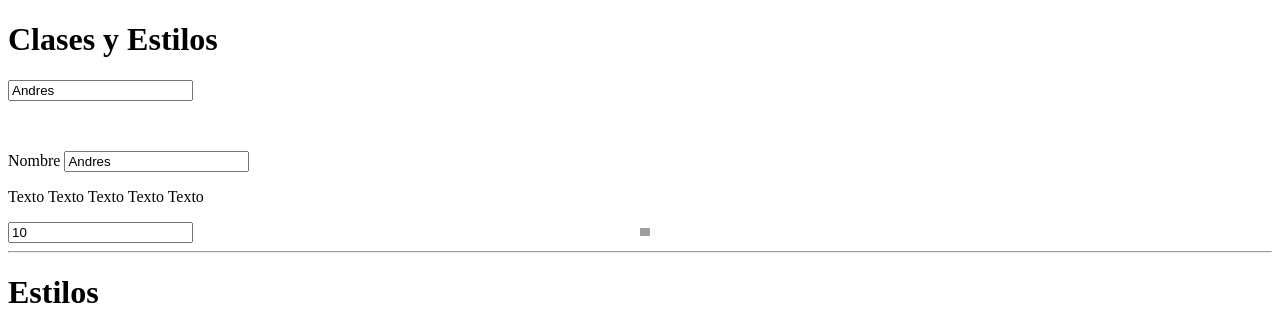
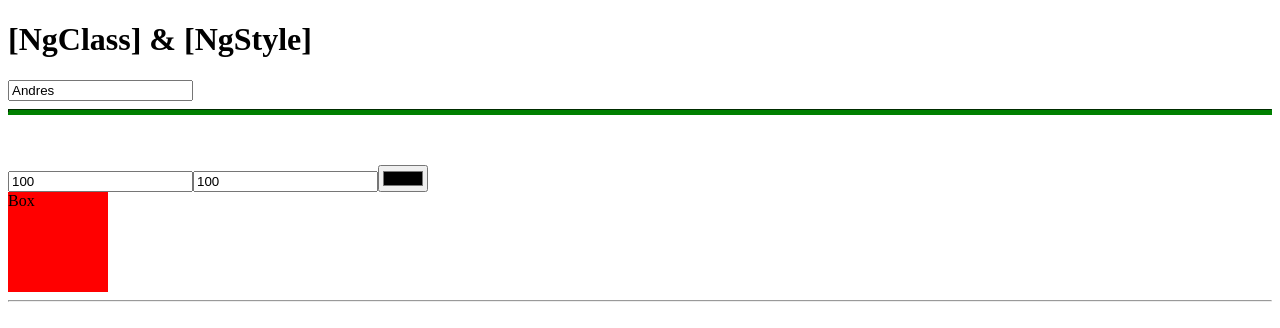
Before and after one commit to heokim/fundamentos-de-angular, an Angular app: page / in a window 1280 px wide. Shown: the top 328 px of the page. Built offline with nearby package versions, Linux system fonts and the light colour scheme; grey boxes are pictures that could not be loaded.

Commit message:
NgClass y NgStyle

```diff
--- a/src/app/app.component.html
+++ b/src/app/app.component.html
@@ -1,3 +1,28 @@
+<h1>[NgClass] & [NgStyle]</h1>
+<input type="text" required #nameInput4="ngModel" [(ngModel)]="persona.name" />
+<hr class="line-error" [ngClass]="{
+  'valid':nameInput4.valid,
+  'invalid':nameInput4.invalid,
+}" />
+<p class="message-error" [class.invalid]="nameInput4.invalid">
+  El campo es requerido
+</p>
+
+<div>
+  <div>
+    <input type="number" [(ngModel)]="box.width"/>
+    <input type="number" [(ngModel)]="box.height"/>
+    <input type="color" [(ngModel)]="box.background"/>
+  </div>
+  <div [ngStyle]="{
+    'width.px':box.width,
+    'height.px':box.height,
+    'background':box.background,
+    'display':'block'
+  }">Box</div>
+</div>
+<hr>
+
 <h1>Clases y Estilos</h1>
 <input type="text" required #nameInput2="ngModel" [(ngModel)]="persona.name"/>
 <p class="message-error" [class.invalid]="nameInput2.invalid">El campo es requerido</p>
@@ -17,9 +42,9 @@
 <h1>Estilos</h1>
 <div class="products--grid">
   <div *ngFor="let product of productos">
-      <img [src]="product.image" alt="imagen">
-      <h2>{{product.price}}</h2>
-      <P>{{product.name}}</P>
+    <img [src]="product.image" alt="imagen">
+    <h2>{{product.price}}</h2>
+    <P>{{product.name}}</P>
   </div>
 </div>
 <hr>
--- a/src/app/app.component.scss
+++ b/src/app/app.component.scss
@@ -15,6 +15,17 @@
   }
 }
 
+.line-error {
+  height: 0;
+  border-bottom: 5px solid;
+  &.invalid {
+    border-color: red;
+  }
+  &.valid {
+    border-color: green;
+  }
+}
+
 .products--grid {
   display: flex;
   flex-direction: column;
@@ -23,7 +34,6 @@
       width: 100%;
       border-radius: 10px;
     }
-
     h2,
     p {
       margin: 0;
--- a/src/app/app.component.ts
+++ b/src/app/app.component.ts
@@ -64,6 +64,11 @@ export class AppComponent {
     },
   ];
   widthImg = 10;
+  box = {
+    width: 100,
+    height: 100,
+    background: 'red',
+  };
 
   toggleButton() {
     this.btnDisable = !this.btnDisable;
```
